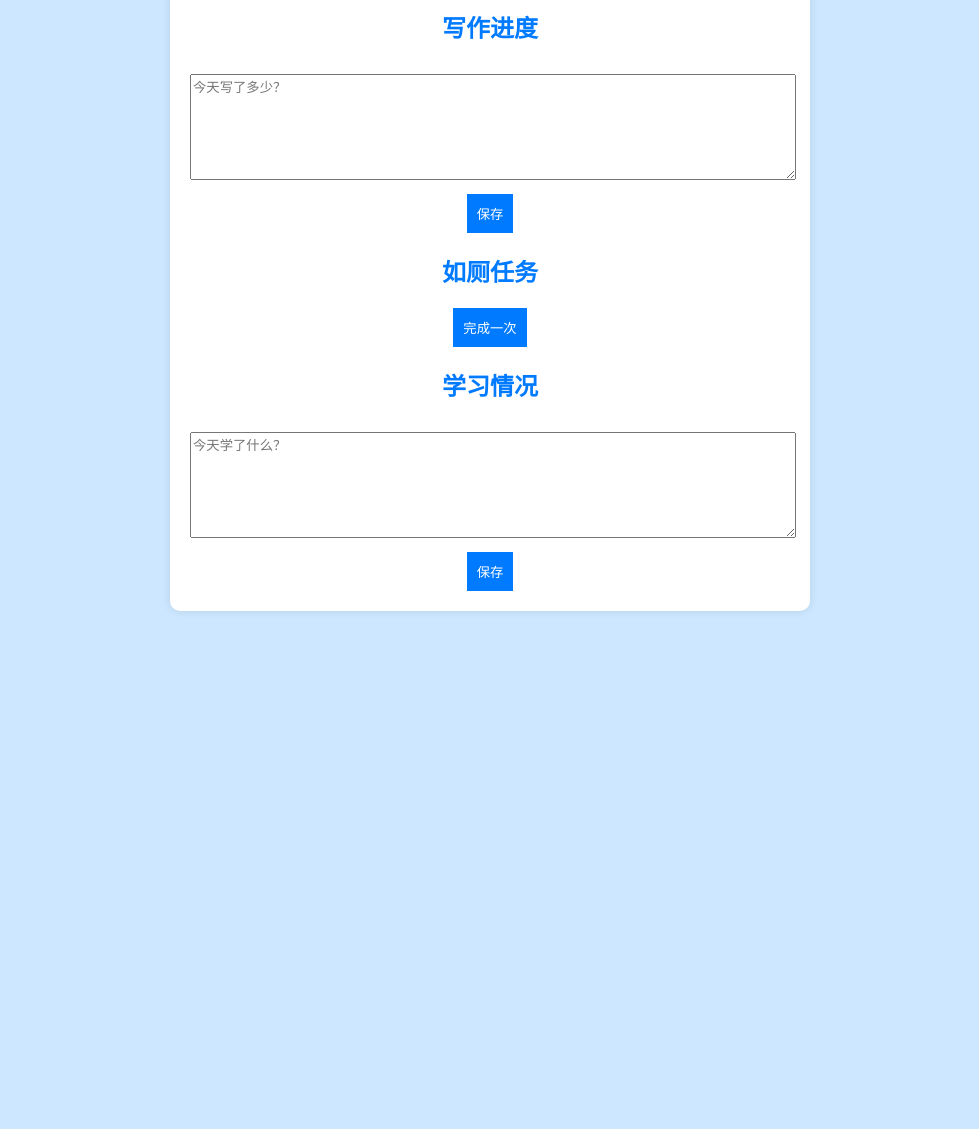
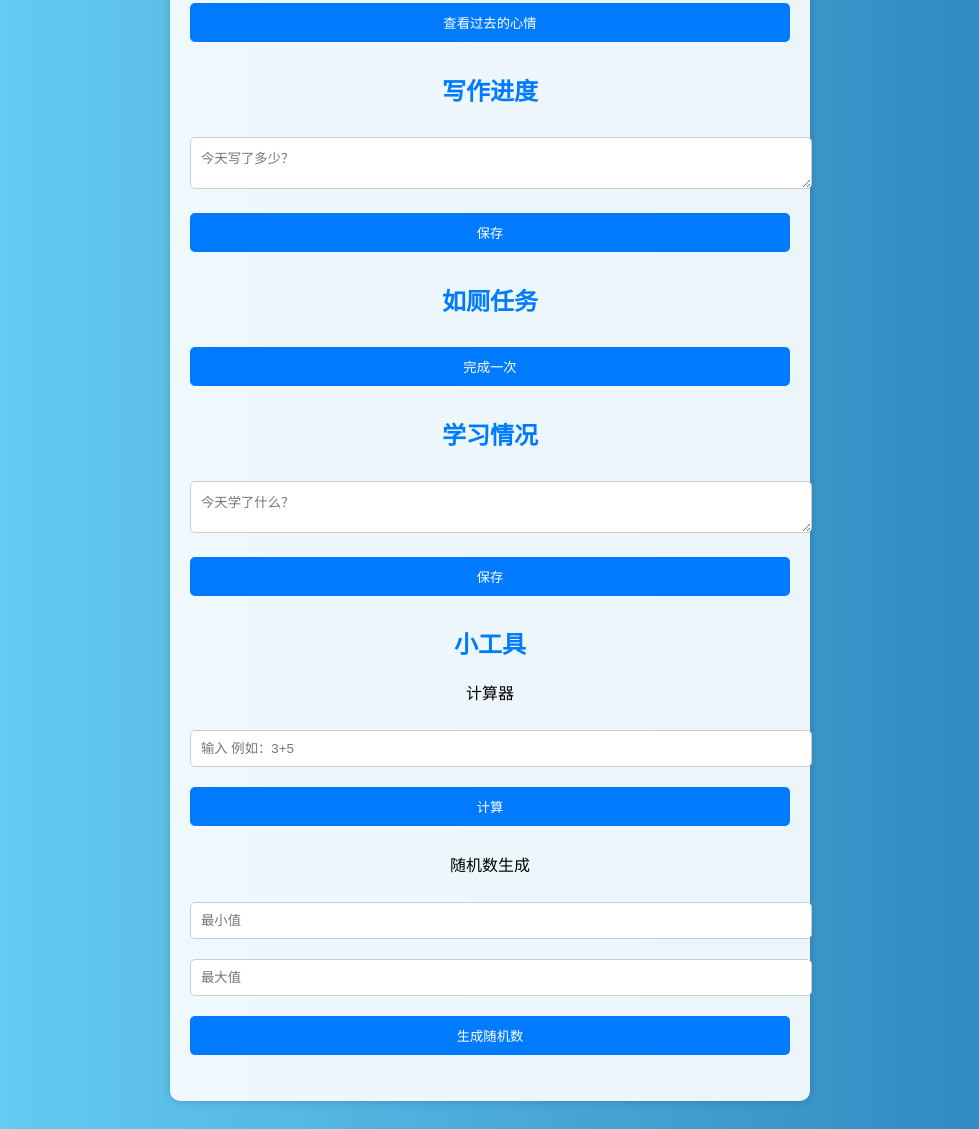
Before and after one commit to alige-nm/www, a plain HTML site: page index.html in a window 1280 px wide. Shown: the part 324-1453 px from the top of the page, without its empty margins (150-1129 px from the left). Before the commit the page ends 963 px from the top, so only its background shows below. Drawn offline with Linux system fonts and the light colour scheme.

Commit message:
Update index.html

```diff
--- a/index.html
+++ b/index.html
@@ -7,33 +7,42 @@
     <style>
         body {
             font-family: Arial, sans-serif;
-            background-color: #cce7ff;
-            color: #333;
+            background: linear-gradient(to right, #6dd5fa, #2980b9);
+            color: white;
             text-align: center;
             padding: 20px;
         }
         .container {
             max-width: 600px;
             margin: 0 auto;
-            background: white;
+            background: rgba(255, 255, 255, 0.9);
             padding: 20px;
             border-radius: 10px;
-            box-shadow: 0px 0px 10px rgba(0,0,0,0.1);
+            box-shadow: 0px 0px 10px rgba(0,0,0,0.2);
+            color: black;
         }
         h2 {
             color: #007bff;
         }
-        textarea {
+        textarea, input, button {
             width: 100%;
-            height: 100px;
             margin: 10px 0;
+            padding: 10px;
+            border-radius: 5px;
+            border: 1px solid #ccc;
         }
         button {
             background: #007bff;
             color: white;
             border: none;
-            padding: 10px;
             cursor: pointer;
+            transition: 0.3s;
+        }
+        button:hover {
+            background: #0056b3;
+        }
+        .hidden {
+            display: none;
         }
     </style>
 </head>
@@ -43,6 +52,8 @@
         <input type="date" id="date">
         <textarea id="mood" placeholder="今天感觉如何？"></textarea>
         <button onclick="saveMood()">保存</button>
+        <button onclick="viewMood()">查看过去的心情</button>
+        <p id="mood-history"></p>
 
         <h2>写作进度</h2>
         <textarea id="writing" placeholder="今天写了多少？"></textarea>
@@ -51,16 +62,41 @@
         <h2>如厕任务</h2>
         <button onclick="logToilet()">完成一次</button>
         <p id="toilet-log"></p>
+        <p id="punishment" class="hidden"></p>
 
         <h2>学习情况</h2>
         <textarea id="study" placeholder="今天学了什么？"></textarea>
         <button onclick="saveStudy()">保存</button>
+
+        <h2>小工具</h2>
+        <p>计算器</p>
+        <input type="text" id="calc-input" placeholder="输入 例如：3+5">
+        <button onclick="calculate()">计算</button>
+        <p id="calc-result"></p>
+
+        <p>随机数生成</p>
+        <input type="number" id="rand-min" placeholder="最小值">
+        <input type="number" id="rand-max" placeholder="最大值">
+        <button onclick="generateRandom()">生成随机数</button>
+        <p id="rand-result"></p>
     </div>
 
     <script>
         function saveMood() {
-            localStorage.setItem("mood-" + document.getElementById("date").value, document.getElementById("mood").value);
+            let date = document.getElementById("date").value;
+            let mood = document.getElementById("mood").value;
+            localStorage.setItem("mood-" + date, mood);
             alert("心情已保存！");
+        }
+
+        function viewMood() {
+            let date = document.getElementById("date").value;
+            let mood = localStorage.getItem("mood-" + date);
+            if (mood) {
+                document.getElementById("mood-history").innerText = "这天的心情：" + mood;
+            } else {
+                document.getElementById("mood-history").innerText = "没有记录。";
+            }
         }
 
         function saveWriting() {
@@ -70,15 +106,43 @@
 
         function logToilet() {
             let count = localStorage.getItem("toilet") || 0;
-            count++;
+            count = parseInt(count) + 1;
             localStorage.setItem("toilet", count);
             document.getElementById("toilet-log").innerText = "已完成：" + count + " 次";
+
+            if (count > 5) {
+                let punishments = ["深蹲 20 次", "喝一杯水", "读 5 分钟书", "闭眼休息 2 分钟"];
+                let randomPunish = punishments[Math.floor(Math.random() * punishments.length)];
+                document.getElementById("punishment").innerText = "惩罚：" + randomPunish;
+                document.getElementById("punishment").classList.remove("hidden");
+            }
         }
 
         function saveStudy() {
             localStorage.setItem("study", document.getElementById("study").value);
             alert("学习情况已保存！");
         }
+
+        function calculate() {
+            let input = document.getElementById("calc-input").value;
+            try {
+                let result = eval(input);
+                document.getElementById("calc-result").innerText = "结果：" + result;
+            } catch {
+                document.getElementById("calc-result").innerText = "输入错误！";
+            }
+        }
+
+        function generateRandom() {
+            let min = parseInt(document.getElementById("rand-min").value);
+            let max = parseInt(document.getElementById("rand-max").value);
+            if (!isNaN(min) && !isNaN(max) && min < max) {
+                let randomNum = Math.floor(Math.random() * (max - min + 1)) + min;
+                document.getElementById("rand-result").innerText = "随机数：" + randomNum;
+            } else {
+                document.getElementById("rand-result").innerText = "请输入正确的数值范围！";
+            }
+        }
     </script>
 </body>
 </html>
```
